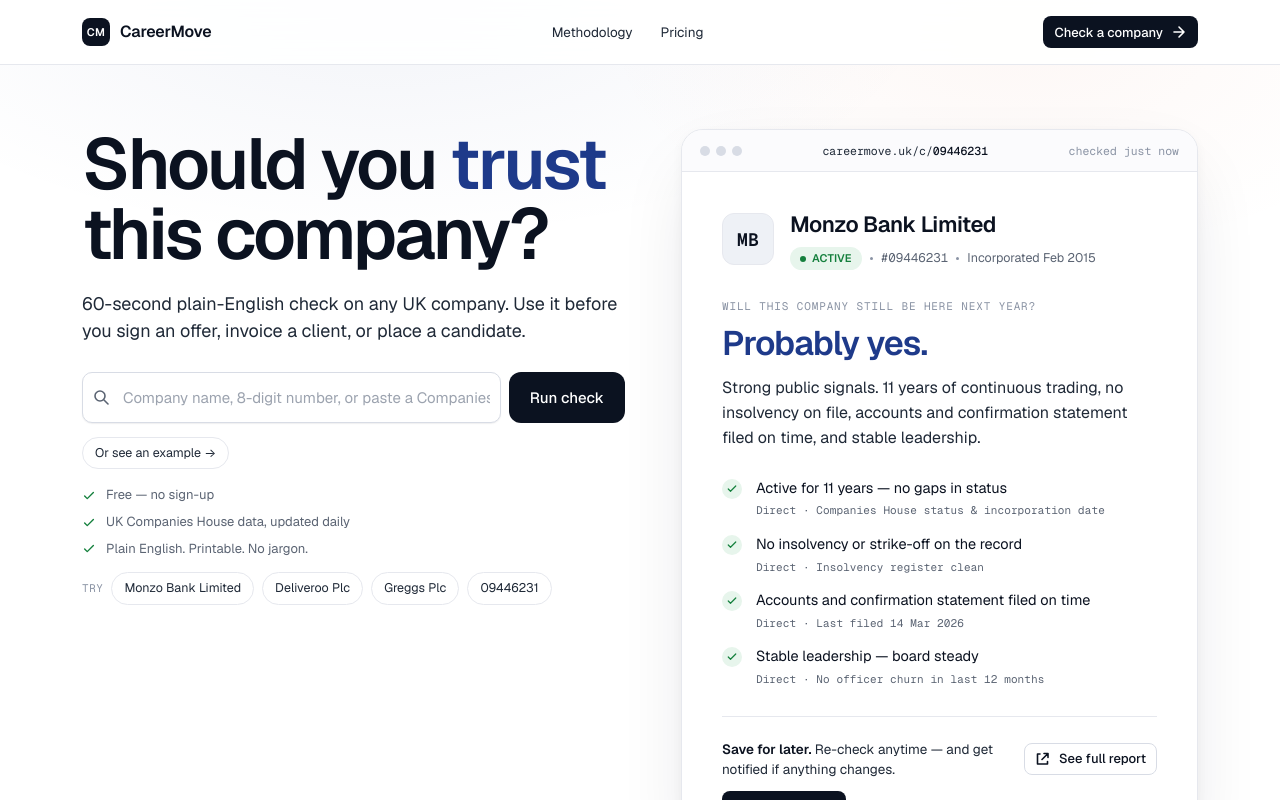
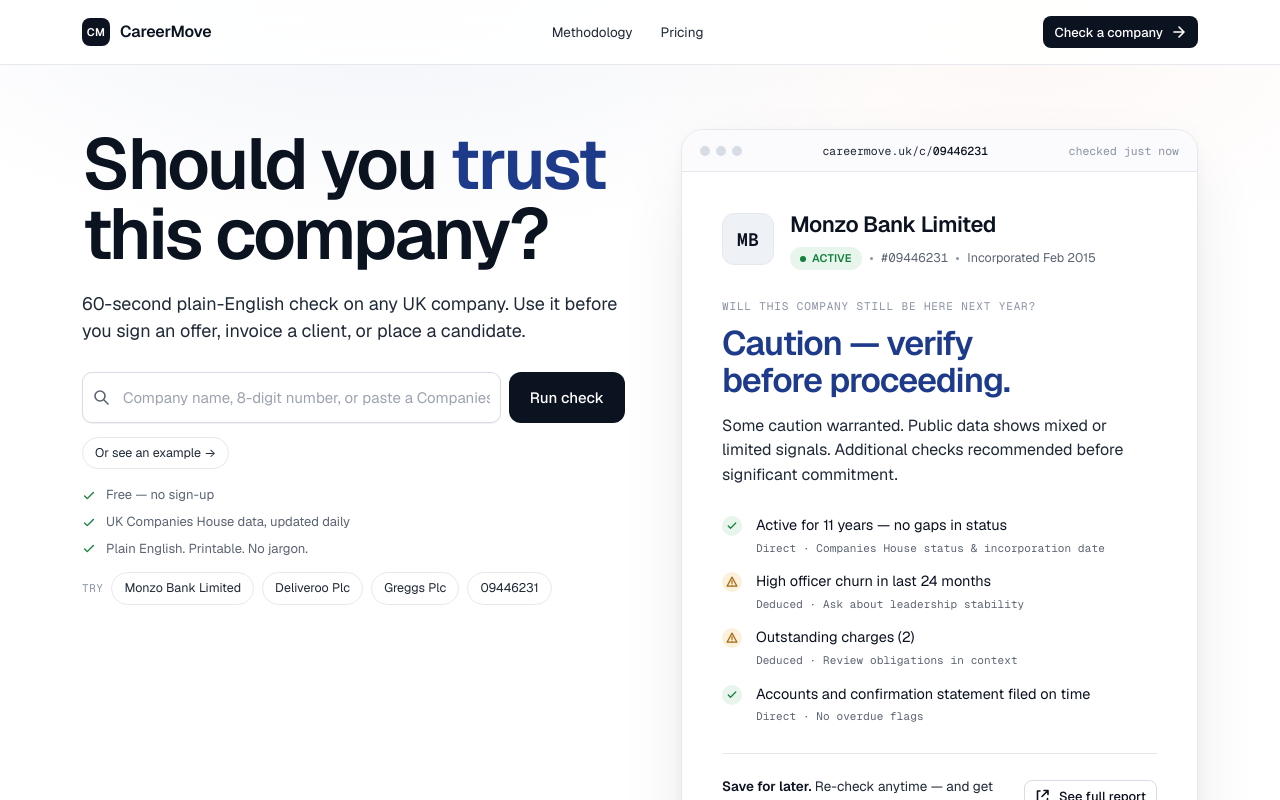
Before and after one commit to Dibyajyoti-Pradhan/CareerMoveChecker, a React (Vite) app in the folder frontend/: page / in a window 1280 px wide. Shown: the top 800 px of the page. Built offline with nearby package versions, Linux system fonts and the light colour scheme.

Commit message:
Align homepage example with live report

```diff
--- a/frontend/src/pages/HomePage.tsx
+++ b/frontend/src/pages/HomePage.tsx
@@ -147,13 +147,13 @@
 
         <div>
           <div className="answer-q">Will this company still be here next year?</div>
-          <h3 className="answer-h"><em>Probably yes.</em></h3>
-          <p className="answer-verdict">Strong public signals. 11 years of continuous trading, no insolvency on file, accounts and confirmation statement filed on time, and stable leadership.</p>
+          <h3 className="answer-h"><em>Caution — verify before proceeding.</em></h3>
+          <p className="answer-verdict">Some caution warranted. Public data shows mixed or limited signals. Additional checks recommended before significant commitment.</p>
           <Ticks items={[
             { ok: true, text: 'Active for 11 years — no gaps in status', ev: 'Direct · Companies House status & incorporation date' },
-            { ok: true, text: 'No insolvency or strike-off on the record', ev: 'Direct · Insolvency register clean' },
-            { ok: true, text: 'Accounts and confirmation statement filed on time', ev: 'Direct · Last filed 14 Mar 2026' },
-            { ok: true, text: 'Stable leadership — board steady', ev: 'Direct · No officer churn in last 12 months' },
+            { ok: false, text: 'High officer churn in last 24 months', ev: 'Deduced · Ask about leadership stability' },
+            { ok: false, text: 'Outstanding charges (2)', ev: 'Deduced · Review obligations in context' },
+            { ok: true, text: 'Accounts and confirmation statement filed on time', ev: 'Direct · No overdue flags' },
           ]} />
         </div>
 
```
Also changed, not shown: frontend/scripts/assert-homepage-a11y.mjs (+26 -1 lines).
